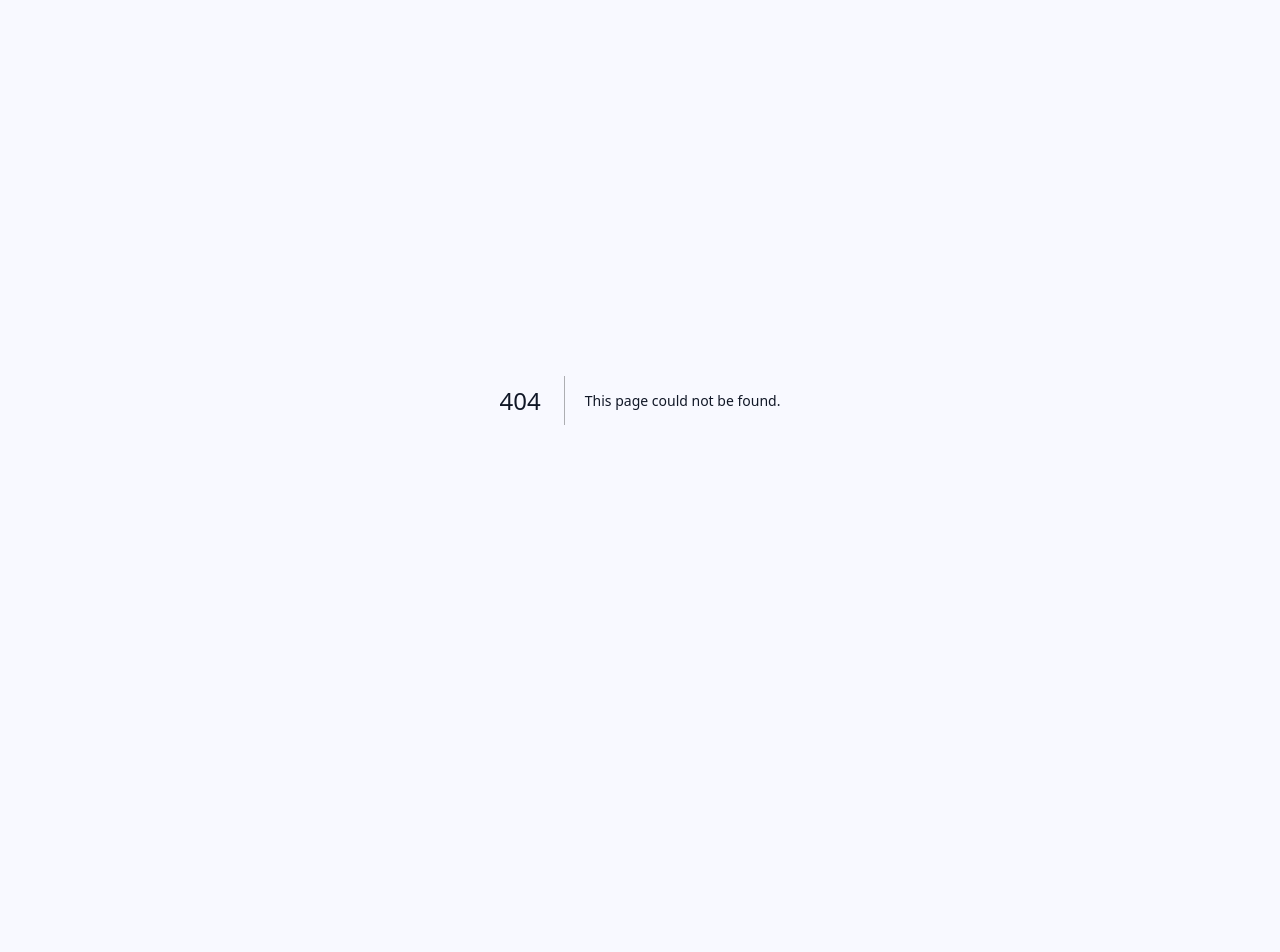
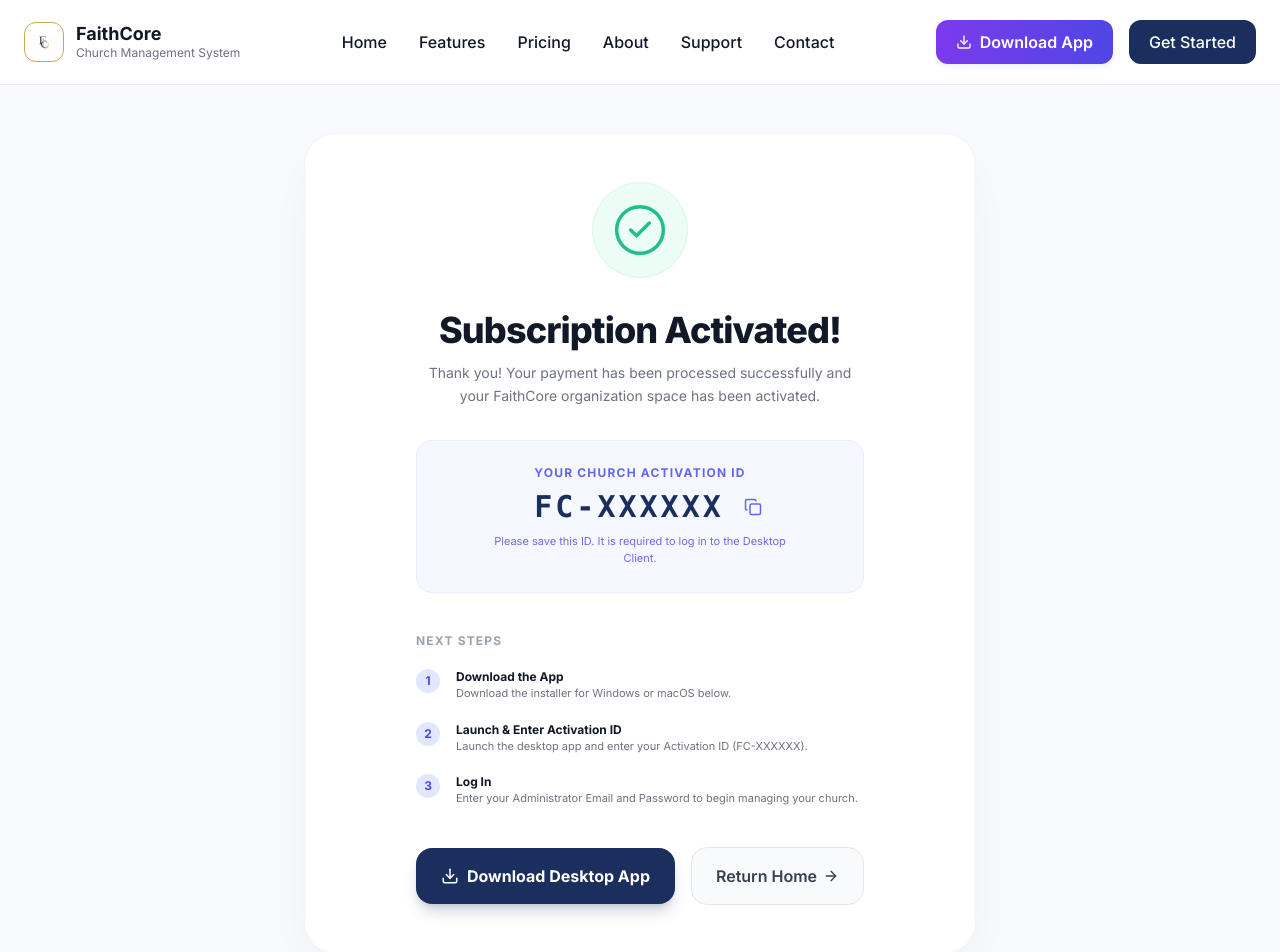
Before and after one commit to FaithCore-SaaS-Project/Website, a Next.js app: page /register/success in a window 1280 px wide. Before the commit this address had no page. Shown: the top 952 px of the page. Before the commit the page ends 800 px from the top, so only its background shows below. Built offline with nearby package versions, Linux system fonts and the light colour scheme.

Commit message:
feat(success-page): add dedicated /register/success page and redirect checkout success to it

```diff
--- a/src/app/register/review/page.tsx
+++ b/src/app/register/review/page.tsx
@@ -108,6 +108,7 @@ export default function ReviewCreatePage() {
         localStorage.setItem("username", adminInfo.firstName + " " + adminInfo.lastName);
         localStorage.setItem("tenantId", data.church?.id);
         localStorage.setItem("churchName", data.church?.church_name);
+        localStorage.setItem("activationCode", data.church?.registration_no || "FC-XXXXXX");
       }
 
       sessionStorage.removeItem("register_church_info");
--- /dev/null
+++ b/src/app/register/success/page.tsx
@@ -0,0 +1,124 @@
+"use client";
+
+import { useEffect, useState } from "react";
+import Link from "next/link";
+import { CheckCircle2, Download, ArrowRight, Copy, Check } from "lucide-react";
+import Navbar from "@/components/common/Navbar";
+import Footer from "@/components/common/Footer";
+
+export default function RegisterSuccessPage() {
+  const [activationCode, setActivationCode] = useState("FC-XXXXXX");
+  const [copied, setCopied] = useState(false);
+
+  useEffect(() => {
+    if (typeof window !== "undefined") {
+      const code = localStorage.getItem("activationCode");
+      if (code) {
+        setActivationCode(code);
+      }
+    }
+  }, []);
+
+  const handleCopy = () => {
+    navigator.clipboard.writeText(activationCode);
+    setCopied(true);
+    setTimeout(() => setCopied(false), 2000);
+  };
+
+  return (
+    <div className="flex min-h-screen flex-col bg-[#F7F9FC]">
+      <Navbar />
+
+      <main className="flex-1 flex items-center justify-center p-6 md:p-12">
+        <div className="w-full max-w-2xl bg-white border border-gray-100 rounded-[32px] p-8 md:p-12 shadow-2xl shadow-indigo-900/5 text-center animate-in fade-in zoom-in duration-300">
+
+          {/* Success Checkmark Circle */}
+          <div className="mx-auto flex h-24 w-24 items-center justify-center rounded-full bg-emerald-50 text-emerald-500 border border-emerald-100">
+            <CheckCircle2 size={56} strokeWidth={1.5} className="animate-pulse" />
+          </div>
+
+          <h1 className="mt-8 text-3xl md:text-4xl font-extrabold text-[#111827] tracking-tight">
+            Subscription Activated!
+          </h1>
+          <p className="mt-3 text-sm text-gray-500 leading-relaxed max-w-md mx-auto">
+            Thank you! Your payment has been processed successfully and your FaithCore organization space has been activated.
+          </p>
+
+          {/* Activation ID Box */}
+          <div className="mt-8 p-6 rounded-2xl bg-indigo-50/50 border border-indigo-100/60 max-w-md mx-auto relative overflow-hidden">
+            <span className="text-xs font-bold text-indigo-500 uppercase tracking-widest block">YOUR CHURCH ACTIVATION ID</span>
+
+            <div className="flex items-center justify-center gap-3 mt-2">
+              <strong className="text-3xl font-mono text-[#1B2F5E] tracking-widest pl-6">
+                {activationCode}
+              </strong>
+
+              <button
+                onClick={handleCopy}
+                className="p-2 hover:bg-indigo-100/60 rounded-lg text-indigo-500 transition-colors"
+                title="Copy Code"
+              >
+                {copied ? <Check size={18} className="text-emerald-500" /> : <Copy size={18} />}
+              </button>
+            </div>
+
+            <p className="text-[11px] text-indigo-600/80 mt-2 leading-relaxed max-w-xs mx-auto">
+              Please save this ID. It is required to log in to the Desktop Client.
+            </p>
+          </div>
+
+          {/* Step by Step Onboarding */}
+          <div className="mt-10 text-left max-w-md mx-auto space-y-5">
+            <h3 className="text-xs font-bold text-gray-400 uppercase tracking-widest">NEXT STEPS</h3>
+
+            <div className="flex items-start gap-4">
+              <span className="flex h-6 w-6 shrink-0 items-center justify-center rounded-full bg-indigo-100 text-xs font-bold text-indigo-600">1</span>
+              <div>
+                <p className="text-xs font-bold text-gray-900">Download the App</p>
+                <p className="text-[11px] text-gray-500">Download the installer for Windows or macOS below.</p>
+              </div>
+            </div>
+
+            <div className="flex items-start gap-4">
+              <span className="flex h-6 w-6 shrink-0 items-center justify-center rounded-full bg-indigo-100 text-xs font-bold text-indigo-600">2</span>
+              <div>
+                <p className="text-xs font-bold text-gray-900">Launch &amp; Enter Activation ID</p>
+                <p className="text-[11px] text-gray-500">Launch the desktop app and enter your Activation ID ({activationCode}).</p>
+              </div>
+            </div>
+
+            <div className="flex items-start gap-4">
+              <span className="flex h-6 w-6 shrink-0 items-center justify-center rounded-full bg-indigo-100 text-xs font-bold text-indigo-600">3</span>
+              <div>
+                <p className="text-xs font-bold text-gray-900">Log In</p>
+                <p className="text-[11px] text-gray-500">Enter your Administrator Email and Password to begin managing your church.</p>
+              </div>
+            </div>
+          </div>
+
+          {/* Actions */}
+          <div className="mt-10 flex flex-col sm:flex-row items-center justify-center gap-4 max-w-md mx-auto">
+            <Link
+              href="/features#download"
+              className="w-full sm:flex-1 py-4 bg-[#1B2F5E] text-white font-bold rounded-2xl shadow-lg shadow-[#1B2F5E]/20 hover:bg-[#15254A] hover:shadow-xl transition-all duration-200 flex items-center justify-center gap-2"
+            >
+              <Download size={18} />
+              Download Desktop App
+            </Link>
+
+            <Link
+              href="/"
+              className="w-full sm:w-auto px-6 py-4 bg-gray-50 hover:bg-gray-100 text-gray-700 font-semibold rounded-2xl border border-gray-200 transition-colors flex items-center justify-center gap-1.5"
+            >
+              Return Home
+              <ArrowRight size={16} />
+            </Link>
+          </div>
+
+        </div>
+      </main>
+
+      <Footer />
+    </div>
+  );
+}
--- a/src/components/pricing/PricingCards.tsx
+++ b/src/components/pricing/PricingCards.tsx
@@ -237,7 +237,7 @@ function CheckoutModal({
         body: JSON.stringify({
           plan_name: plan.name,
           is_annual: isAnnual,
-          success_url: window.location.origin + "/dashboard?payment=success",
+          success_url: window.location.origin + "/register/success",
           cancel_url: window.location.origin + "/pricing?payment=cancel"
         })
       });
@@ -268,7 +268,7 @@ function CheckoutModal({
         body: JSON.stringify({
           plan_name: plan.name,
           is_annual: isAnnual,
-          success_url: window.location.origin + "/dashboard?payment=success",
+          success_url: window.location.origin + "/register/success",
           cancel_url: window.location.origin + "/pricing?payment=cancel"
         })
       });
```
